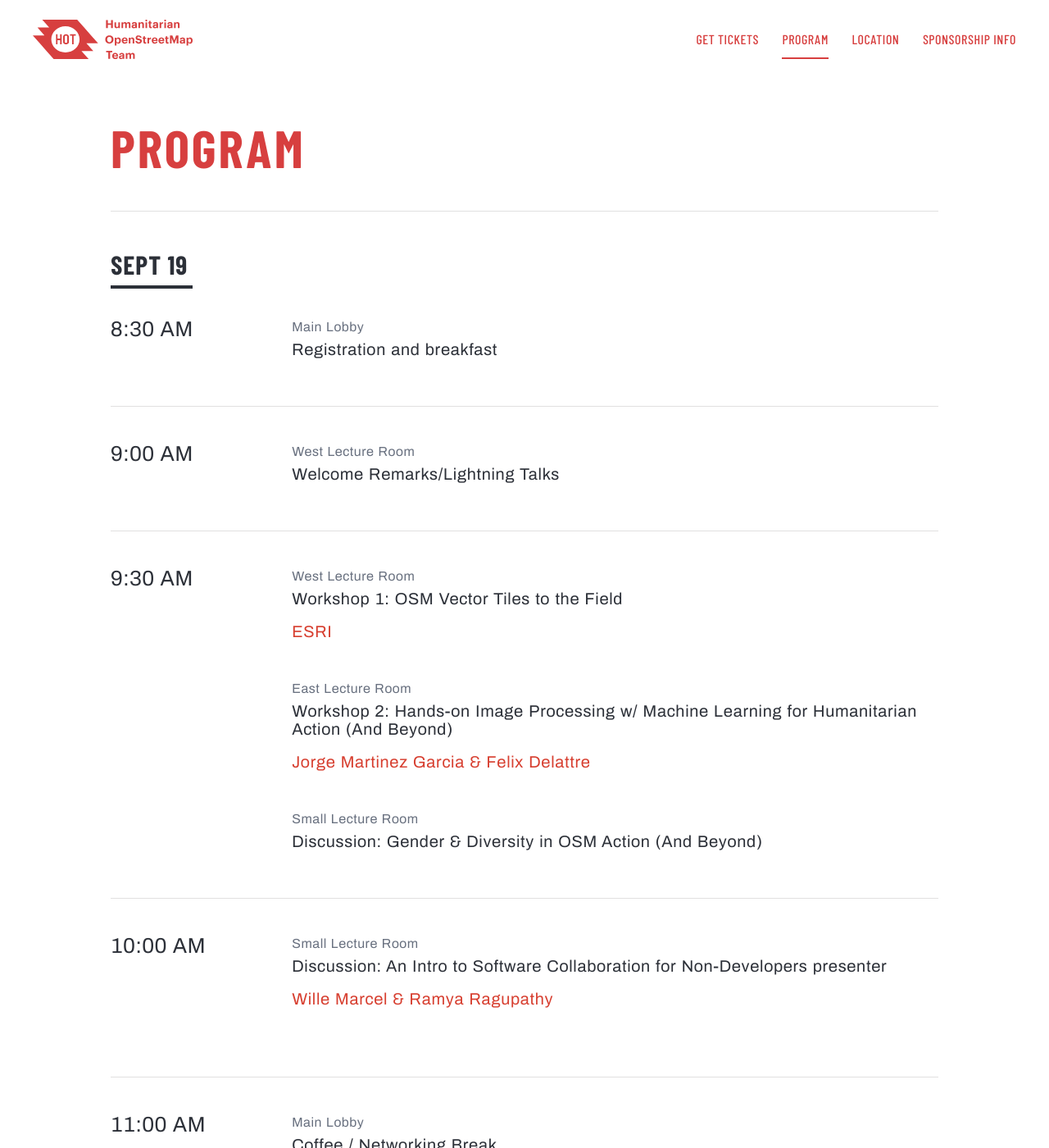
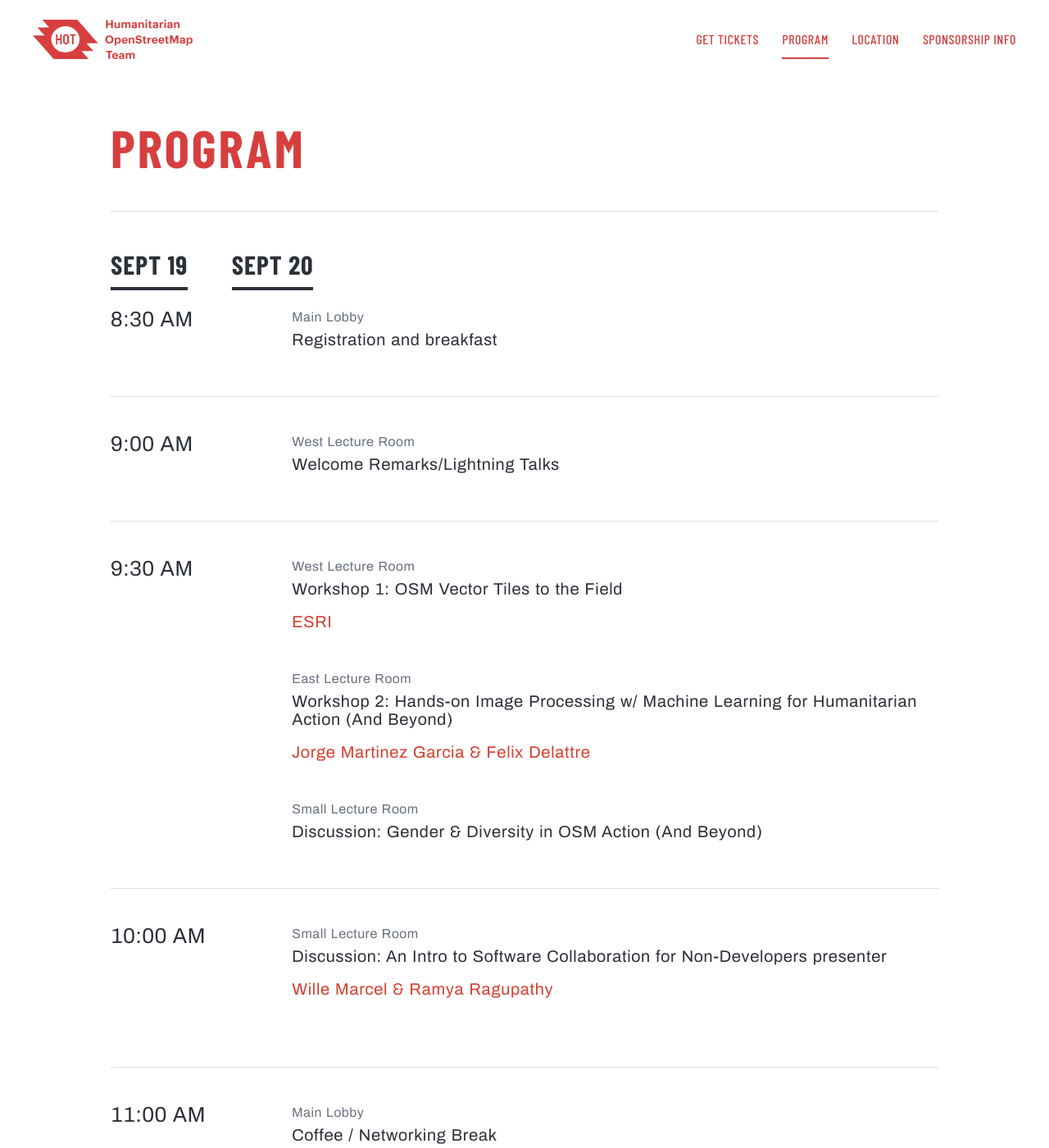
Before and after one commit to hotosm/hot-summit-2019, a Jekyll site: the page built from program.markdown, in a window 1280 px wide and 1400 px high. Shown: the whole window at 82% size. Built offline with Jekyll 4.4.1, drawn with Linux system fonts in a browser that asks for light colours; some of the changed text lies outside the part shown.

Commit message:
Add day selections js

```diff
--- a/_layouts/program.html
+++ b/_layouts/program.html
@@ -11,8 +11,20 @@
 
   <div class="program-body">
 
-    <div class="program-content article">
-      <h2 id="sept-19">SEPT 19</h2>
+<!--     <div class="select-area">
+      <select name="choose" id="choose" class="day-select">
+        <option value="sept-19" id="sept-19">SEPT 19</option>
+        <option value="sept-20" id="sept-20">SEPT 20</option>
+      </select>
+    </div> -->
+
+    <div class="select-area">
+        <h2 class="choose" id="sept-19">SEPT 19</h2>
+        <h2 class="choose" id="sept-20">SEPT 20</h2>
+    </div>
+
+    <section class="program-content article sept-19">
+
       {% for session in page.Day1 %}
       <div class="program-table">
           <div>
@@ -36,10 +48,10 @@
       </div>
       <div class="hr-h"></div>
       {% endfor %}
-      </div>
+    </section>
 
-    <div class="program-content article">
-      <h2 id="sept-20">SEPT 20</h2>
+    <section class="program-content article sept-20">
+
       {% for session in page.Day2 %}
       <div class="program-table">
           <div>
@@ -64,7 +76,7 @@
       <div class="hr-h"></div>
       {% endfor %}
 
-    </div>
+    </section>
 
   </div>
 
--- a/_sass/program.scss
+++ b/_sass/program.scss
@@ -16,22 +16,11 @@
 
 .program-content {
   grid-column: 1 / -1;
-  h2 {
-    margin-bottom: 32px;
-    &:first-of-type {
-      margin-top: 0;
-    }
-    width: 100px;
-    font-family: "Barlow Condensed", sans-serif;
-    font-size: 32px;
-    font-weight: bold;
-    font-style: normal;
-    font-stretch: condensed;
-    line-height: 1.56;
-    letter-spacing: 1px;
-    color: #2c3038;
-    border-bottom: 4px solid;
-  }
+  display: none;
+  visibility: hidden;
+  overflow: auto;
+  transition: all .3s;
+  height: 0%;
   a {
     display: block;
   }
@@ -53,6 +42,54 @@
       font-size: 26px;
       letter-spacing: 0.81px;
       color: #2c3038;
+  }
+}
+
+.program-content:before {
+  content: '';
+  display: grid;
+  height: 100%;
+  position: fixed;
+  right: 0;
+  top: 0;
+  transform: translateY(100%);
+  width: 100%;
+  z-index: -1;
+}
+
+.current-opt:before,
+.program-content:before {
+  transform: translateY(0%);
+}
+
+.show {
+  display: grid;
+  height: 100%;
+  /*overflow: visible;*/
+  position: relative;
+  visibility: visible;
+}
+
+.select-area {
+  width: 300px;
+  h2 {
+    display: inline;
+    margin-bottom: 32px;
+    &:first-of-type {
+      margin-top: 0;
+      margin-right: 49px;
+    }
+    width: 100px;
+    font-family: "Barlow Condensed", sans-serif;
+    font-size: 32px;
+    font-weight: bold;
+    font-style: normal;
+    font-stretch: condensed;
+    line-height: 1.56;
+    letter-spacing: 1px;
+    color: #2c3038;
+    border-bottom: 4px solid;
+    padding-bottom: 9px;
   }
 }
 
--- a/js/main.js
+++ b/js/main.js
@@ -85,3 +85,38 @@
     target.classList[fnmap[cmd]]('show');
   });
 }
+
+// Program day switching
+
+var selectInput = document.querySelectorAll('.choose'),
+    panels = document.querySelectorAll('.program-content'),
+    currentSelect = 'sept-19',
+    i;
+
+function clearShow() {
+  for ( i = 0; i < panels.length; i++ ) {
+    panels[i].classList.remove('show');
+  }
+}
+
+function addShow(showThis) {
+  var el = document.getElementsByClassName(showThis);
+  for ( i = 0; i < el.length; i++ ) {
+     el[i].classList.add('show');
+   }
+}
+
+function vUpdate(selection) {
+  currentSelect = selection.id;
+
+  clearShow();
+  addShow(currentSelect);
+}
+
+selectInput.forEach(function(selection) {
+  selection.addEventListener('click', function() {
+    vUpdate(selection);
+  });
+});
+
+addShow(currentSelect);
```
